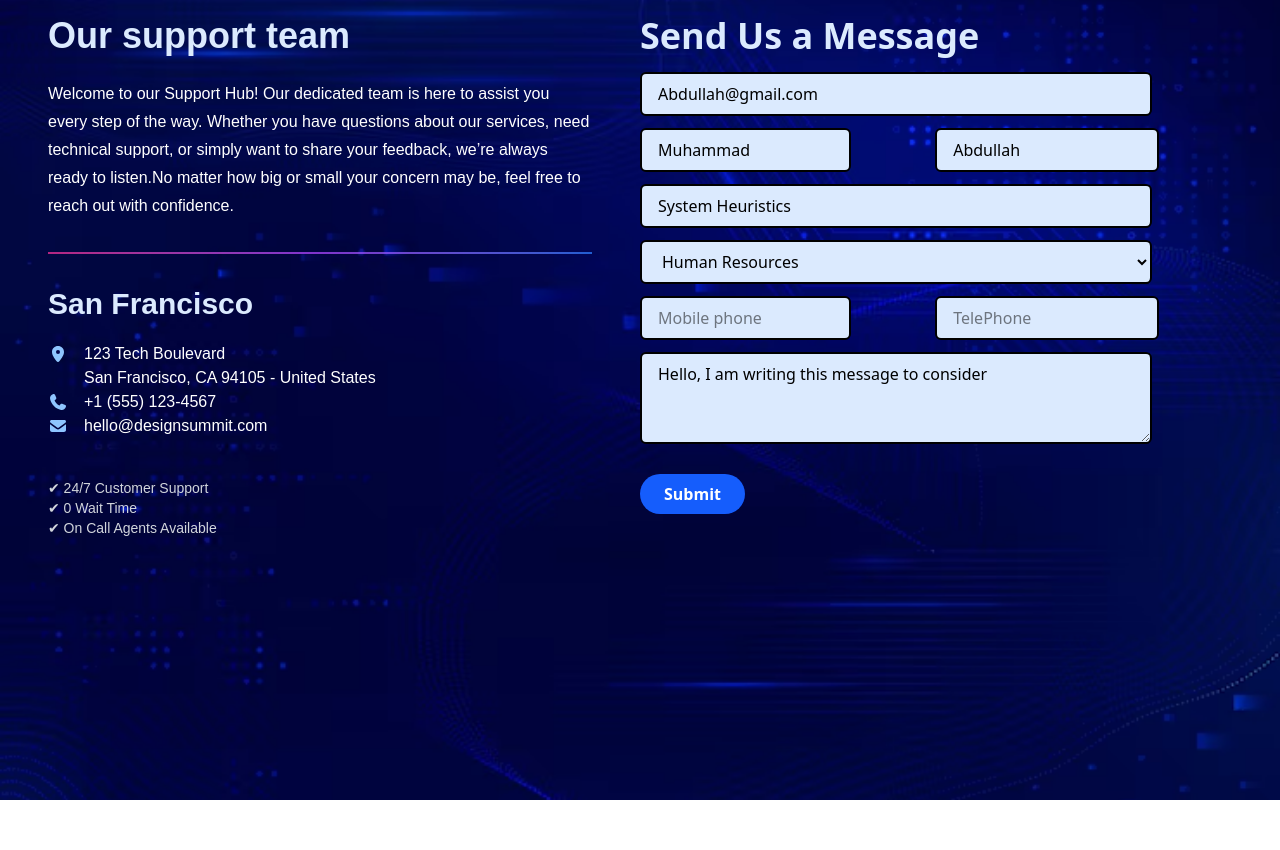
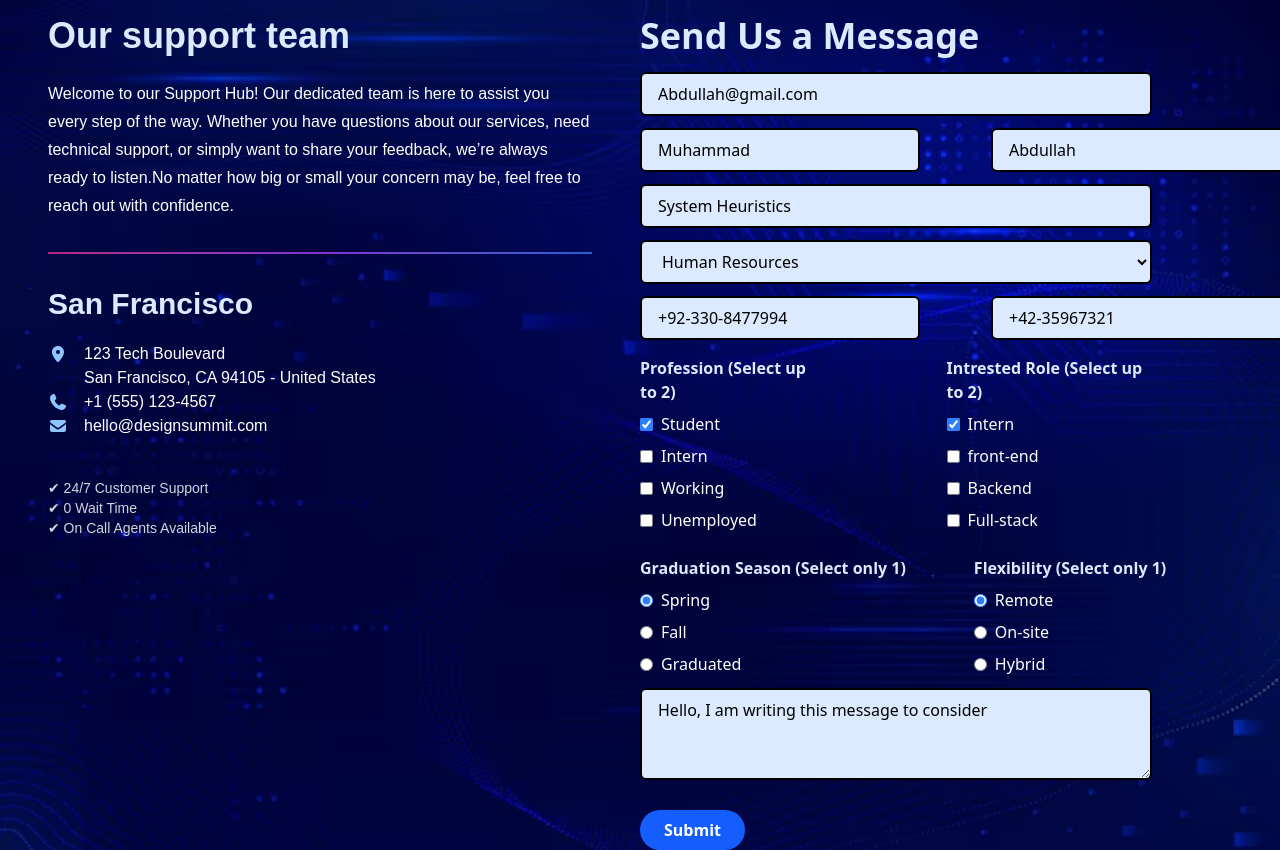
Before and after one commit to commitbyabd/small-react-projects, a React (Vite) app: page / in a window 1280 px wide. Before the commit the page ends 800 px from the top, so only its background shows below. Built offline with nearby package versions, Linux system fonts and the light colour scheme.

Commit message:
add validation etc

```diff
--- a/src/components/home/form/form.jsx
+++ b/src/components/home/form/form.jsx
@@ -1,8 +1,10 @@
-import React, { useState } from "react";
+import React, { useState, useEffect } from "react";
 import FormLeft from "./FormLeft";
 import FormRight from "./FormRight";
 
 const Form = () => {
+
+
   const [formData, setFormData] = useState({
     email: "Abdullah@gmail.com",
     firstName: "Muhammad",
@@ -12,24 +14,157 @@ const Form = () => {
     mobile: "+92-330-8477994",
     phone: "+42-35967321",
     message: "Hello, I am writing this message to consider",
+    profession: ["Student"],
+    role: ["Intern"],
+    graduationSeason: "Spring",
+    flexibility: "Remote",
   });
+
+
+const[errors,setErrors]=useState({});
+useEffect(() => {
+  console.log("Updated field:", formData);
+}, [formData]);
+
+
+const handleSubmit = (e) => {
+  e.preventDefault();
+
+  const newErrors = {};
+
+  // Required text fields
+  if (!formData.email.trim()) {
+    newErrors.email = "Email is mandatory";
+  } else if (!formData.email.includes("@gmail.com")) {
+    newErrors.email = "Email must contain @gmail.com";
+  }
+
+  if (!formData.firstName.trim()) {
+    newErrors.firstName = "First name is mandatory";
+  }
+
+  if (!formData.lastName.trim()) {
+    newErrors.lastName = "Last name is mandatory";
+  }
+
+  if (!formData.company.trim()) {
+    newErrors.company = "Company is mandatory";
+  }
+
+  if (!formData.department) {
+    newErrors.department = "Department is mandatory";
+  }
+
+  if (!formData.mobile || formData.mobile.length < 14) {
+    newErrors.mobile = "Mobile number is mandatory";
+  }
+
+  if (!formData.phone || formData.phone.length < 12) {
+    newErrors.phone = "Phone number is mandatory";
+  }
+
+  if (formData.profession.length === 0) {
+    newErrors.profession = "Select at least one profession";
+  }
+
+  if (formData.role.length === 0) {
+    newErrors.role = "Select at least one role";
+  }
+
+  if (!formData.graduationSeason) {
+    newErrors.graduationSeason = "Select graduation season";
+  }
+
+  if (!formData.flexibility) {
+    newErrors.flexibility = "Select flexibility option";
+  }
+
+  if (Object.keys(newErrors).length > 0) {
+    setErrors(newErrors);
+    return;
+  }
+
+  setErrors({});
+  alert("Form has been submitted successfully");
+  console.log(formData);
+};
+
+
+  const newErrors = {};
+
+
 
   const handleChange = (e) => {
     const { name, value, type, checked } = e.target;
 
+  if (name === "mobile") {
+    let digits = value.replace(/\D/g, "");
+
+    if (digits.startsWith("92")) {
+      digits = digits.slice(2);
+    }
+
+    digits = digits.slice(0, 10);
+
+    let formatted = "+92";
+
+    if (digits.length > 0) {
+      formatted += "-" + digits.slice(0, 3);
+    }
+
+    if (digits.length > 3) {
+      formatted += "-" + digits.slice(3);
+    }
+
+    setFormData((prev) => ({
+      ...prev,
+      mobile: formatted,
+    }));
+
+    return;
+  }
+
+  // PHONE
+ if (name === "phone") {
+  let digits = value.replace(/\D/g, "");
+
+  // remove 42 if user types it manually
+  if (digits.startsWith("42")) {
+    digits = digits.slice(2);
+  }
+
+  // allow only 8 digits
+  digits = digits.slice(0, 8);
+
+  const formatted = "+42-" + digits;
+
+  setFormData((prev) => ({
+    ...prev,
+    phone: formatted,
+  }));
+
+  return;
+}
+
+
+
     if (type === "checkbox") {
-      if (name === "interests") {
-        setFormData((prev) => ({
-          ...prev,
-          interests: checked
-            ? [...prev.interests, value]
-            : prev.interests.filter((item) => item !== value),
-        }));
-      } else {
-        setFormData((prev) => ({
-          ...prev,
-          [name]: checked,
-        }));
+      if (name === "profession" || name === "role") {
+        setFormData((prev) => {
+          const currentArray = prev[name];
+
+          const updatedArray = checked
+            ? [...currentArray, value]
+            : currentArray.filter((item) => item !== value);
+
+          // Max 2 rule
+          if (updatedArray.length > 2) return prev;
+
+          return {
+            ...prev,
+            [name]: updatedArray,
+          };
+        });
       }
     } else {
       setFormData((prev) => ({
@@ -39,10 +174,6 @@ const Form = () => {
     }
   };
 
-  const handleSubmit = (e) => {
-    e.preventDefault();
-    console.log(formData);
-  };
 
   return (
     <div className="grid md:grid-cols-2 w-full min-h-screen">
@@ -55,6 +186,7 @@ const Form = () => {
           formData={formData}
           handleChange={handleChange}
           handleSubmit={handleSubmit}
+          errors={errors}
         />
       </div>
     </div>
--- a/src/components/home/form/formright.jsx
+++ b/src/components/home/form/formright.jsx
@@ -1,6 +1,6 @@
 import React from "react";
 
-const FormRight = ({ formData, handleChange, handleSubmit }) => {
+const FormRight = ({ formData, handleChange, handleSubmit, errors }) => {
   return (
     <div>
       <h1 className="text-4xl text-blue-100 font-bold my-4 ">
@@ -8,6 +8,9 @@ const FormRight = ({ formData, handleChange, handleSubmit }) => {
       </h1>
       <form onSubmit={handleSubmit}>
         <div>
+          {errors.email && (
+            <p className="text-red-500 text-sm mb-1">{errors.email}</p>
+          )}
           <input
             type="email"
             name="email"
@@ -18,24 +21,40 @@ const FormRight = ({ formData, handleChange, handleSubmit }) => {
           />
         </div>
         <div className="flex gap-21">
+          <div>
+            {errors.firstName && (
+              <p className="text-red-500 text-sm mb-1">{errors.firstName}</p>
+            )}
             <input
               type="text"
               placeholder="FirstName"
               name="firstName"
               value={formData.firstName}
               onChange={handleChange}
-            className="w-[33%] px-4 py-2 mt-3 border-2 border-black rounded-md  bg-blue-100"
+              className="w-[105%] px-4 py-2 mt-3 border-2 border-black rounded-md bg-blue-100"
             />
+          </div>
+
+          <div>
+            {errors.lastName && (
+              <p className="text-red-500 text-sm mb-1">{errors.lastName}</p>
+            )}
             <input
               type="text"
               placeholder="LastName"
               name="lastName"
               value={formData.lastName}
               onChange={handleChange}
-            className="w-[35%] px-4 py-2 border-2 border-black rounded-md  bg-blue-100 mt-3"
+              className="w-[110%] px-4 py-2 border-2 border-black rounded-md bg-blue-100 mt-3"
             />
           </div>
+        </div>
+
         <div>
+          {errors.company && (
+            <p className="text-red-500 text-sm mb-1">{errors.company}</p>
+          )}
+
           <input
             type="text"
             placeholder="Company/Organization"
@@ -50,6 +69,9 @@ const FormRight = ({ formData, handleChange, handleSubmit }) => {
           />
         </div>
         <div>
+          {errors.department && (
+            <p className="text-red-500 text-sm mb-1">{errors.department}</p>
+          )}
           <select
             name="department"
             value={formData.department}
@@ -67,35 +89,151 @@ const FormRight = ({ formData, handleChange, handleSubmit }) => {
         </div>
 
         <div className="flex gap-21">
+          <div>
+            {errors.mobile && (
+              <p className="text-red-500 text-sm mb-1">{errors.mobile}</p>
+            )}
             <input
-            type="number"
+              type="text"
               placeholder="Mobile phone"
               name="mobile"
               value={formData.mobile}
               onChange={handleChange}
-            className="w-[33%] px-4 py-2 border-2 border-black rounded-md bg-blue-100 mt-3"
-          />
-          <input
-            type="number"
-            placeholder="TelePhone"
-            name="phone"
-            value={formData.phone}
-            onChange={handleChange}
-            className="w-[35%] px-4 py-2 border-2 border-black rounded-md bg-blue-100 mt-3"
+              className="w-[105%] px-4 py-2 border-2 border-black rounded-md bg-blue-100 mt-3"
             />
           </div>
 
           <div>
+            {errors.phone && (
+              <p className="text-red-500 text-sm mb-1">{errors.phone}</p>
+            )}
+            <input
+              type="text"
+              placeholder="Tele-Phone"
+              name="phone"
+              value={formData.phone}
+              onChange={handleChange}
+              className="w-[110%] px-4 py-2 border-2 border-black rounded-md bg-blue-100 mt-3"
+            />
+          </div>
+        </div>
+
+        <div className="flex">
+          <div>
+            <div className="mt-4">
+              <p className="text-blue-100 font-semibold mb-2">
+                Profession (Select up to 2)
+              </p>
+
+              <div className="space-y-2">
+                {["Student", "Intern", "Working", "Unemployed"].map((item) => (
+                  <label
+                    key={item}
+                    className="flex items-center gap-2 text-white"
+                  >
+                    <input
+                      type="checkbox"
+                      name="profession"
+                      value={item}
+                      checked={formData.profession.includes(item)}
+                      onChange={handleChange}
+                      className="accent-blue-500"
+                    />
+                    {item}
+                  </label>
+                ))}
+              </div>
+            </div>
+          </div>
+
+          <div className="mx-30">
+            <div className="mt-4">
+              <p className="text-blue-100 font-semibold mb-2">
+                Intrested Role (Select up to 2)
+              </p>
+
+              <div className="space-y-2">
+                {["Intern", "front-end", "Backend", "Full-stack"].map(
+                  (item) => (
+                    <label
+                      key={item}
+                      className="flex items-center gap-2 text-white"
+                    >
+                      <input
+                        type="checkbox"
+                        name="role"
+                        value={item}
+                        checked={formData.role.includes(item)}
+                        onChange={handleChange}
+                        className="accent-blue-500"
+                      />
+                      {item}
+                    </label>
+                  ),
+                )}
+              </div>
+            </div>
+          </div>
+        </div>
+        <div>
+          <div className="flex">
+            <div className="mt-6">
+              <p className="text-blue-100 font-semibold mb-2">
+                Graduation Season (Select only 1)
+              </p>
+
+              <div className="space-y-2">
+                {["Spring", "Fall", "Graduated"].map((item) => (
+                  <label
+                    key={item}
+                    className="flex items-center gap-2 text-white"
+                  >
+                    <input
+                      type="radio"
+                      name="graduationSeason"
+                      value={item}
+                      checked={formData.graduationSeason === item}
+                      onChange={handleChange}
+                      className="accent-blue-500"
+                    />
+                    {item}
+                  </label>
+                ))}
+              </div>
+            </div>
+            <div className="mt-6 mx-17">
+              <p className="text-blue-100 font-semibold mb-2">
+                Flexibility (Select only 1)
+              </p>
+
+              <div className="space-y-2">
+                {["Remote", "On-site", "Hybrid"].map((item) => (
+                  <label
+                    key={item}
+                    className="flex items-center gap-2 text-white"
+                  >
+                    <input
+                      type="radio"
+                      name="flexibility"
+                      value={item}
+                      checked={formData.flexibility === item}
+                      onChange={handleChange}
+                      className="accent-blue-500"
+                    />
+                    {item}
+                  </label>
+                ))}
+              </div>
+            </div>
+          </div>
+
           <textarea
             placeholder="Would you like to leave a message"
             name="message"
             value={formData.message}
             onChange={handleChange}
-            style={{
-              textOverflow: "ellipsis",
-            }}
             rows={3}
-            className="w-[80%] min-h-15 px-4 py-2 border-2 border-black rounded-md bg-blue-100 mt-3"
+            className="w-[80%] min-h-15 px-4 py-2 border-2 border-black rounded-md bg-blue-100 mt-3 "
           ></textarea>
         </div>
 
```
Lines whose indentation alone changed are shown as unchanged.
